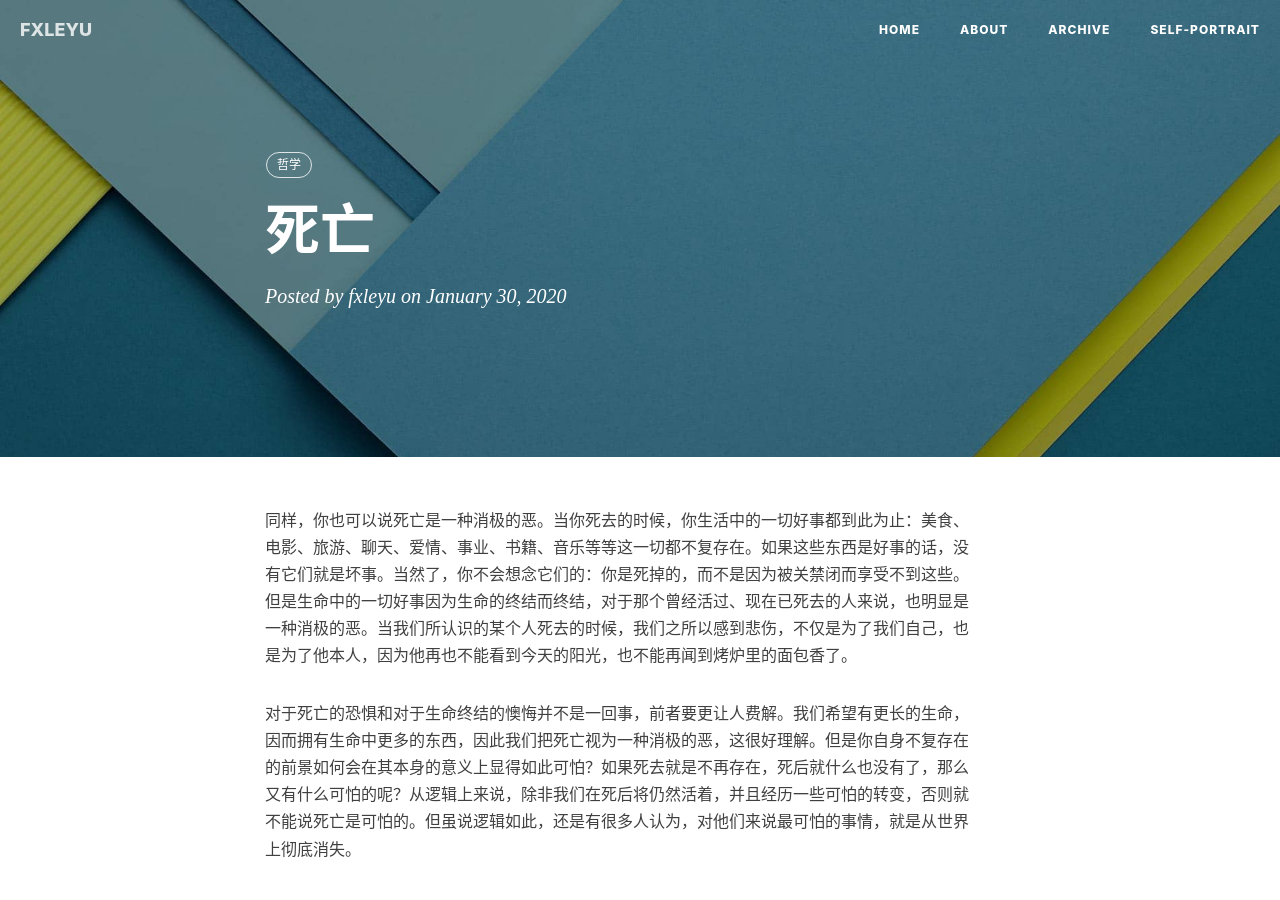
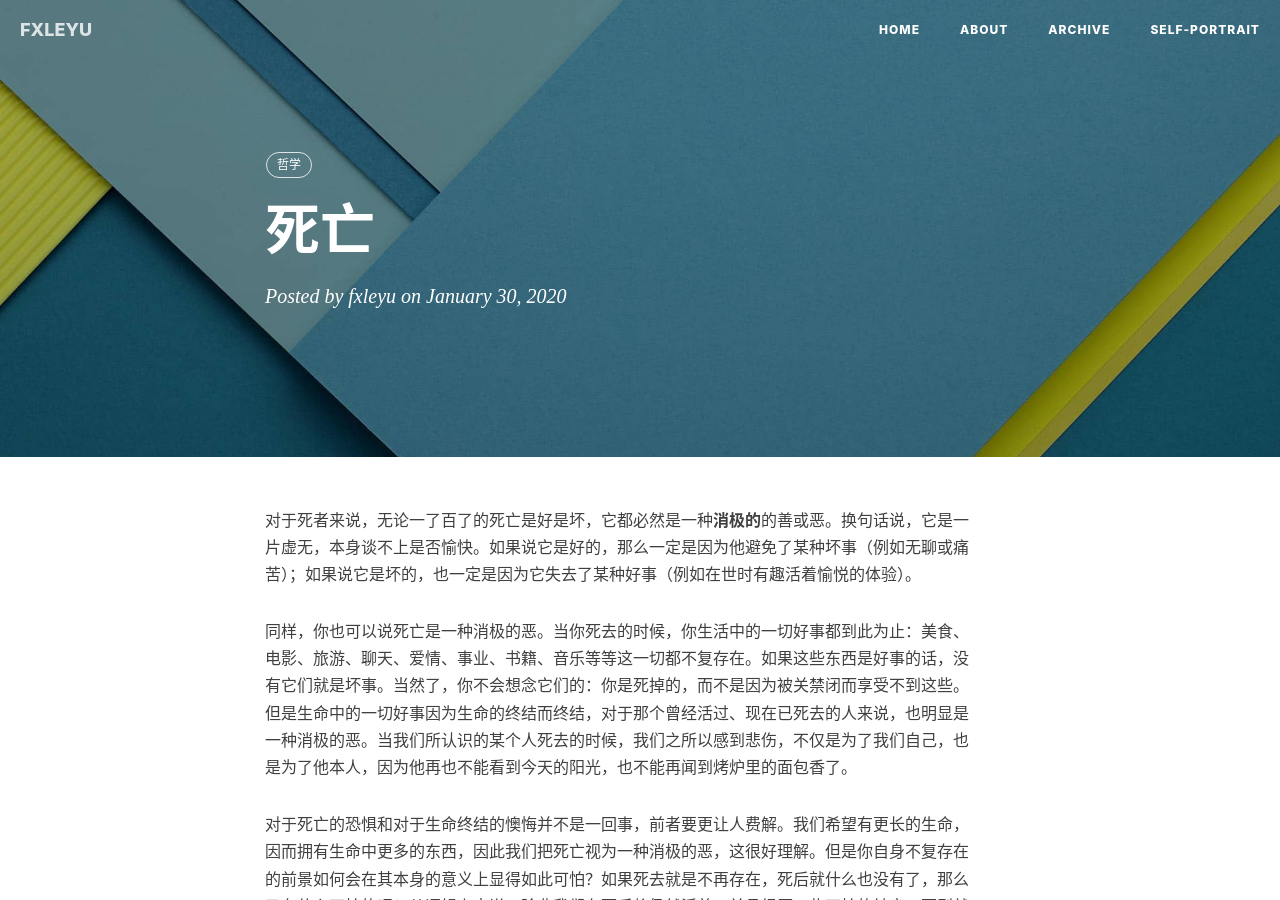
Before and after one commit to fxleyu/fxleyu.github.io, a Jekyll site: the page built from _posts/2020-01-30-death.md, in a window 1280 px wide and 900 px high. Built offline with Jekyll 4.4.1, drawn with Linux system fonts in a browser that asks for light colours; nearby versions of some CDN libraries; comment, search, counter and statistics services are not loaded.

Commit message:
[死亡] 死亡是一种消极的善或恶
Co-Authored-By: 朱智慧 <fxleyu@qq.com>

```diff
--- a/_posts/2020-01-30-death.md
+++ b/_posts/2020-01-30-death.md
@@ -8,6 +8,8 @@ tags:
     - 哲学
 ---
 
+对于死者来说，无论一了百了的死亡是好是坏，它都必然是一种**消极的**的善或恶。换句话说，它是一片虚无，本身谈不上是否愉快。如果说它是好的，那么一定是因为他避免了某种坏事（例如无聊或痛苦）；如果说它是坏的，也一定是因为它失去了某种好事（例如在世时有趣活着愉悦的体验）。
+
 同样，你也可以说死亡是一种消极的恶。当你死去的时候，你生活中的一切好事都到此为止：美食、电影、旅游、聊天、爱情、事业、书籍、音乐等等这一切都不复存在。如果这些东西是好事的话，没有它们就是坏事。当然了，你不会想念它们的：你是死掉的，而不是因为被关禁闭而享受不到这些。但是生命中的一切好事因为生命的终结而终结，对于那个曾经活过、现在已死去的人来说，也明显是一种消极的恶。当我们所认识的某个人死去的时候，我们之所以感到悲伤，不仅是为了我们自己，也是为了他本人，因为他再也不能看到今天的阳光，也不能再闻到烤炉里的面包香了。
 
 对于死亡的恐惧和对于生命终结的懊悔并不是一回事，前者要更让人费解。我们希望有更长的生命，因而拥有生命中更多的东西，因此我们把死亡视为一种消极的恶，这很好理解。但是你自身不复存在的前景如何会在其本身的意义上显得如此可怕？如果死去就是不再存在，死后就什么也没有了，那么又有什么可怕的呢？从逻辑上来说，除非我们在死后将仍然活着，并且经历一些可怕的转变，否则就不能说死亡是可怕的。但虽说逻辑如此，还是有很多人认为，对他们来说最可怕的事情，就是从世界上彻底消失。
```
